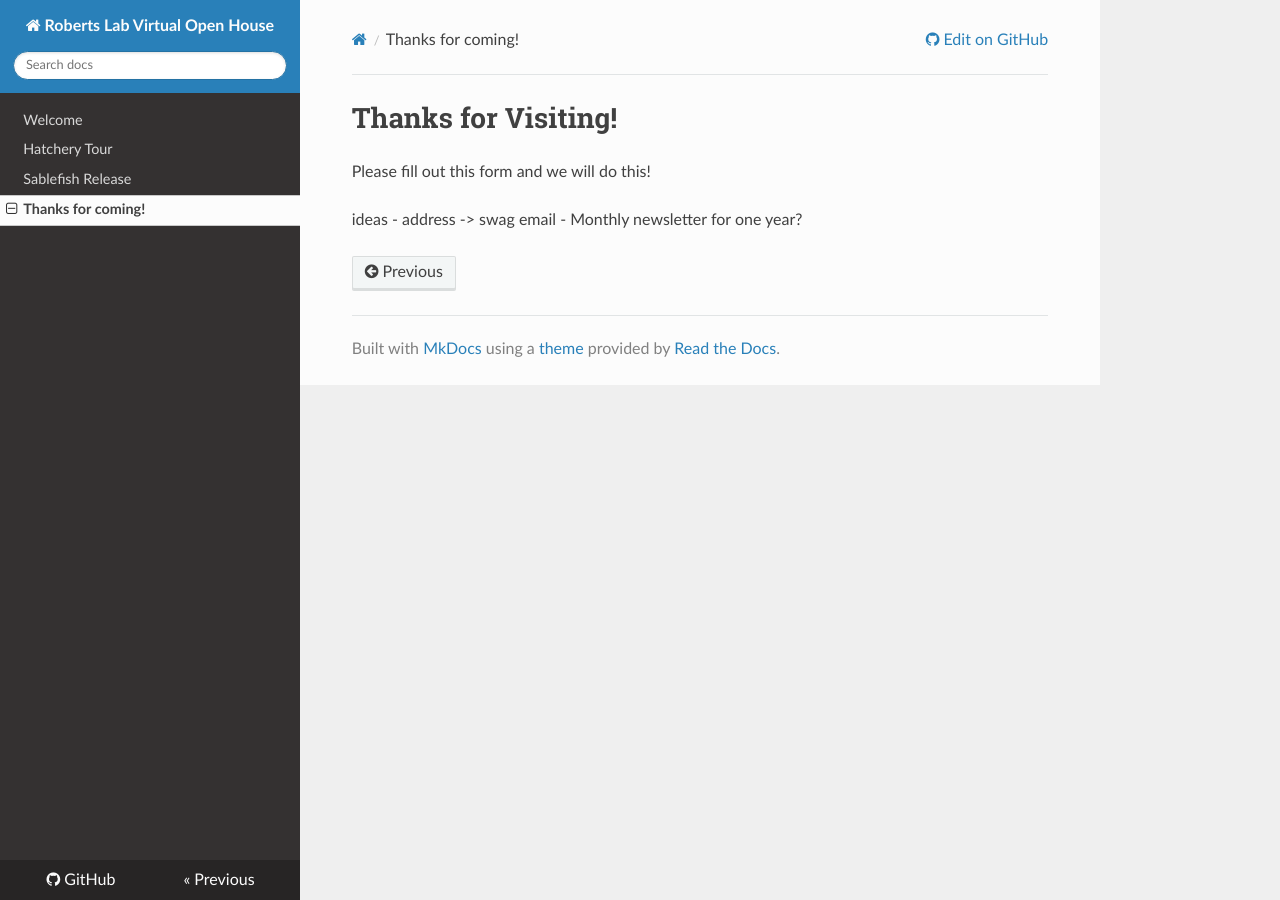
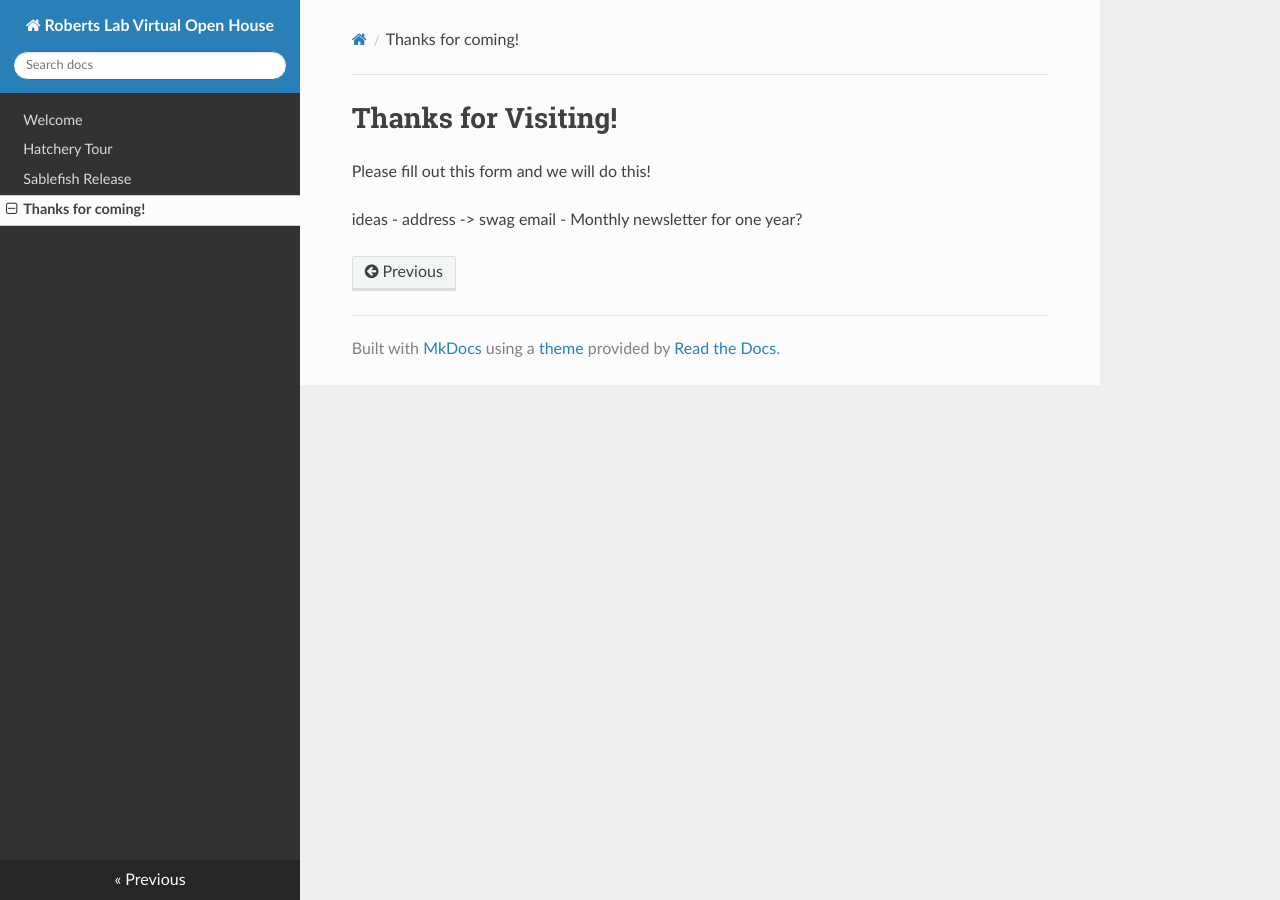
Before and after one commit to RobertsLab/Open-House-2021, an MkDocs documentation site: the page built from docs/Thanks.md, in a window 1280 px wide. Built offline with MkDocs 1.6.1, drawn with Linux system fonts in a browser that asks for light colours; nearby versions of some CDN libraries; some of the changed lines change nothing that is shown.

Commit message:
remove repo

```diff
--- a/mkdocs.yml
+++ b/mkdocs.yml
@@ -23,7 +23,7 @@ theme:
 markdown_extensions:
   - pymdownx.highlight
   - pymdownx.superfences
-repo_url: https://github.com/RobertsLab/Open-House-2021
+repo_url:
 nav:
    - Welcome: 'index.md'
    - Hatchery Tour: 'Hatchery.md'
```
